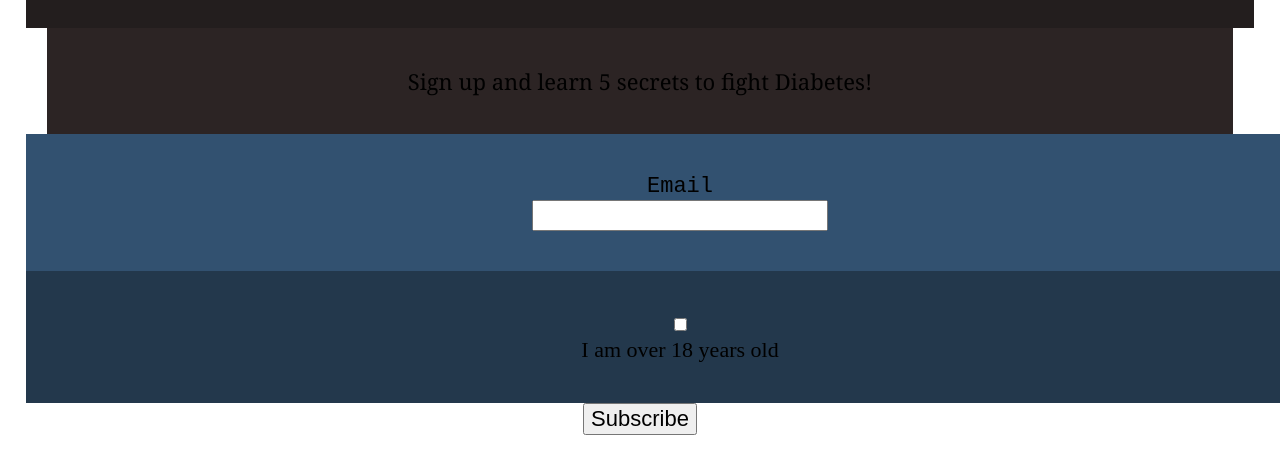
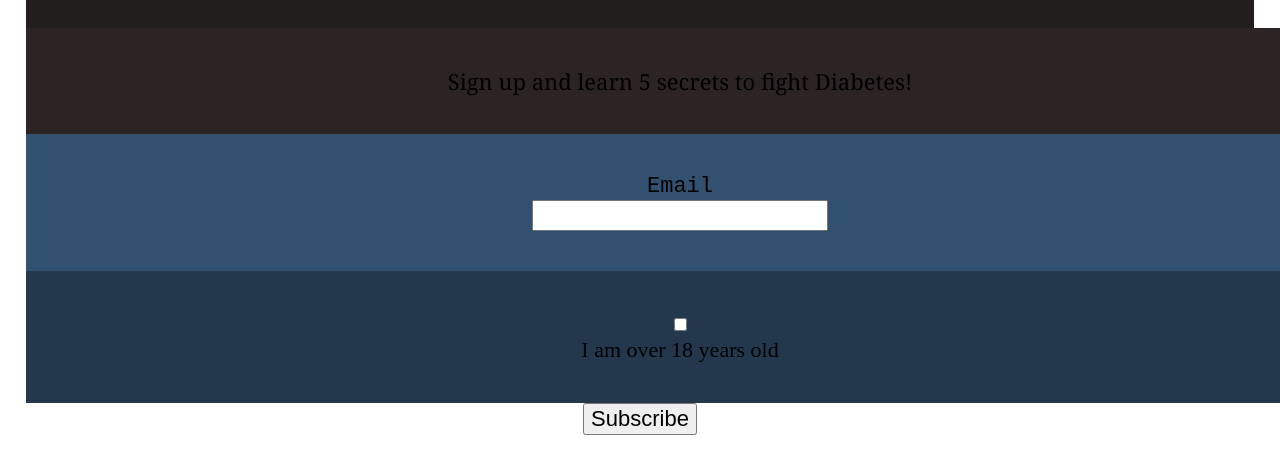
Before and after one commit to AAlag07/362-Lab3, a plain HTML site: page index.html in a window 1280 px wide. Shown: the part 104-578 px from the top of the page. Drawn offline with nearby package versions, Linux system fonts and the light colour scheme.

Commit message:
Update screen.css

```diff
--- a/css/screen.css
+++ b/css/screen.css
@@ -211,15 +211,13 @@ body {
 
 h1 {
    font-size: 40px;
-   margin: auto;
    padding: 40px;
    background-color: #231E1E;
    font-family: 'Monaco', Monospace;
 }
 
 p {
-   width: 90%;
-   margin: auto;
+   width: 100%;
    padding: 40px;
    background-color:#2C2424;
    font-family: 'Georgia', Serif;
```
